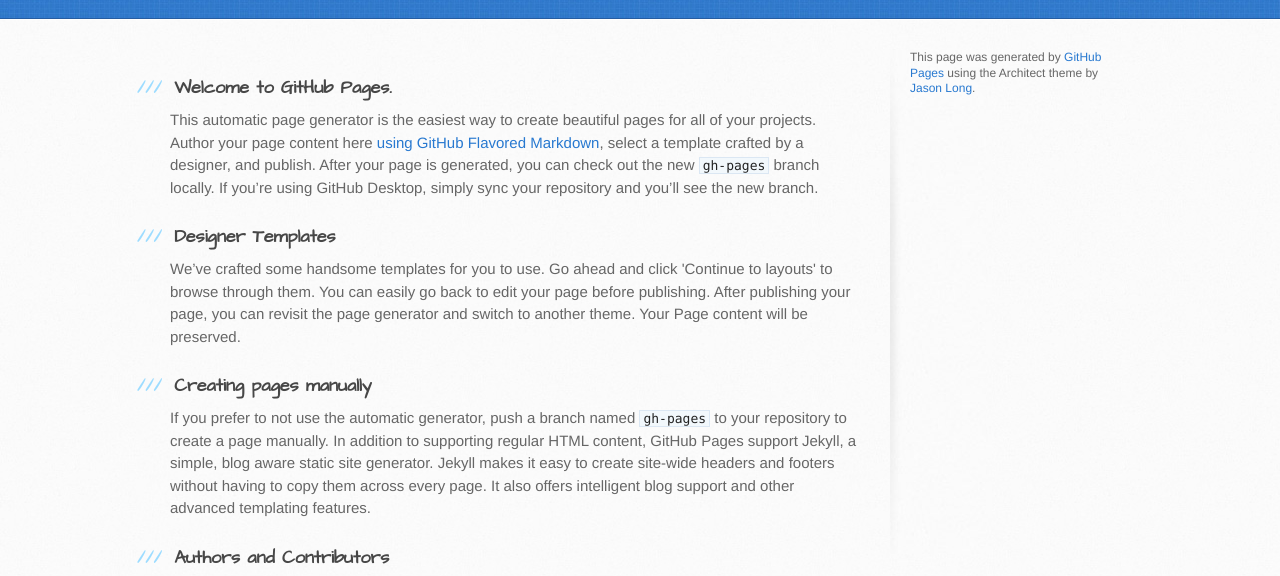
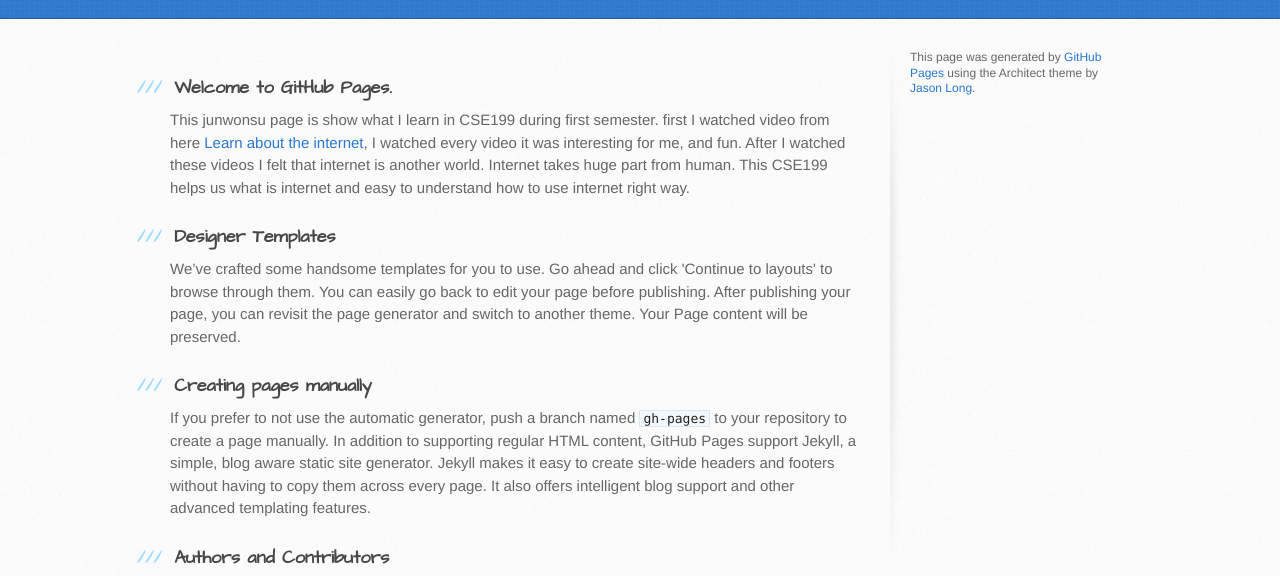
Before and after one commit to junwonsu/junwonsu.github.io, a plain HTML site: page index.html in a window 1280 px wide. Shown: the part 182-758 px from the top of the page. Drawn offline with Linux system fonts and the light colour scheme.

Commit message:
Update index.html

```diff
--- a/index.html
+++ b/index.html
@@ -31,7 +31,7 @@
           <h3>
 <a id="welcome-to-github-pages" class="anchor" href="#welcome-to-github-pages" aria-hidden="true"><span aria-hidden="true" class="octicon octicon-link"></span></a>Welcome to GitHub Pages.</h3>
 
-<p>This automatic page generator is the easiest way to create beautiful pages for all of your projects. Author your page content here <a href="https://guides.github.com/features/mastering-markdown/">using GitHub Flavored Markdown</a>, select a template crafted by a designer, and publish. After your page is generated, you can check out the new <code>gh-pages</code> branch locally. If you’re using GitHub Desktop, simply sync your repository and you’ll see the new branch.</p>
+<p>This junwonsu page is show what I learn in CSE199 during first semester. first I watched video from here <a href="https://www.internet-class.org/">Learn about the internet</a>, I watched every video it was interesting for me, and fun. After I watched these videos I felt that internet is another world. Internet takes huge part from human. This CSE199 helps us what is internet and easy to understand how to use internet right way.</p>
 
 <h3>
 <a id="designer-templates" class="anchor" href="#designer-templates" aria-hidden="true"><span aria-hidden="true" class="octicon octicon-link"></span></a>Designer Templates</h3>
```
